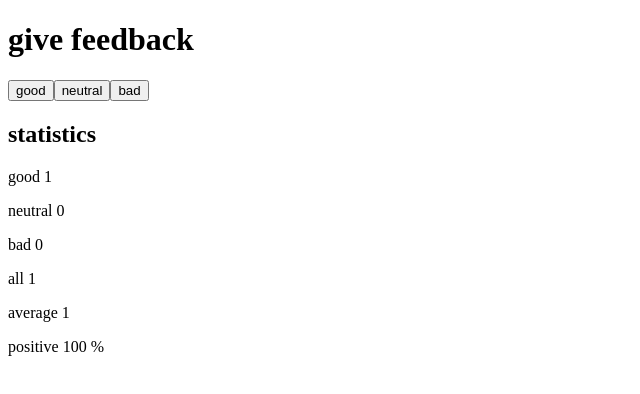
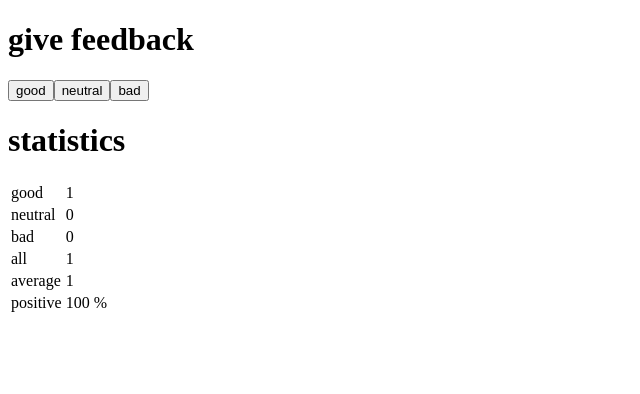
Before and after one commit to Kerim1030/FullStackExercise, a React (Vite) app in the folder part1/unicafe/: page / in a window 1280 px wide. Both pictures are taken after a click on the button "good". Shown: the top 394 px of the page, without its empty margins (0-640 px from the left). Built offline with nearby package versions, Linux system fonts and the light colour scheme.

Commit message:
Exercise 1.11

```diff
--- a/part1/unicafe/src/App.jsx
+++ b/part1/unicafe/src/App.jsx
@@ -9,28 +9,34 @@
 )
 
 const StatisticLine = ({ text, value }) => (
-  <p>{text} {value}</p>
+  <tr>
+    <td>{text}</td>
+    <td>{value}</td>
+  </tr>
 )
 
 const Statistics = ({ good, neutral, bad, all, average, positive }) => {
   if (all === 0) {
     return (
       <div>
-        <h2>statistics</h2>
+        <h1>statistics</h1>
         <p>No feedback given</p>
       </div>
     )
   }
   return (
     <div>
-    <h2>statistics</h2>
+    <h1>statistics</h1>
+    <table>
+      <tbody>
         <StatisticLine text='good' value={good} />
         <StatisticLine text='neutral' value={neutral} />
         <StatisticLine text='bad' value={bad} />
         <StatisticLine text='all' value={all} />
         <StatisticLine text='average' value={average} />
         <StatisticLine text='positive' value={`${positive} %`} />
-
+      </tbody>
+    </table>
     </div>
   )
 
```
Lines whose indentation alone changed are shown as unchanged.
